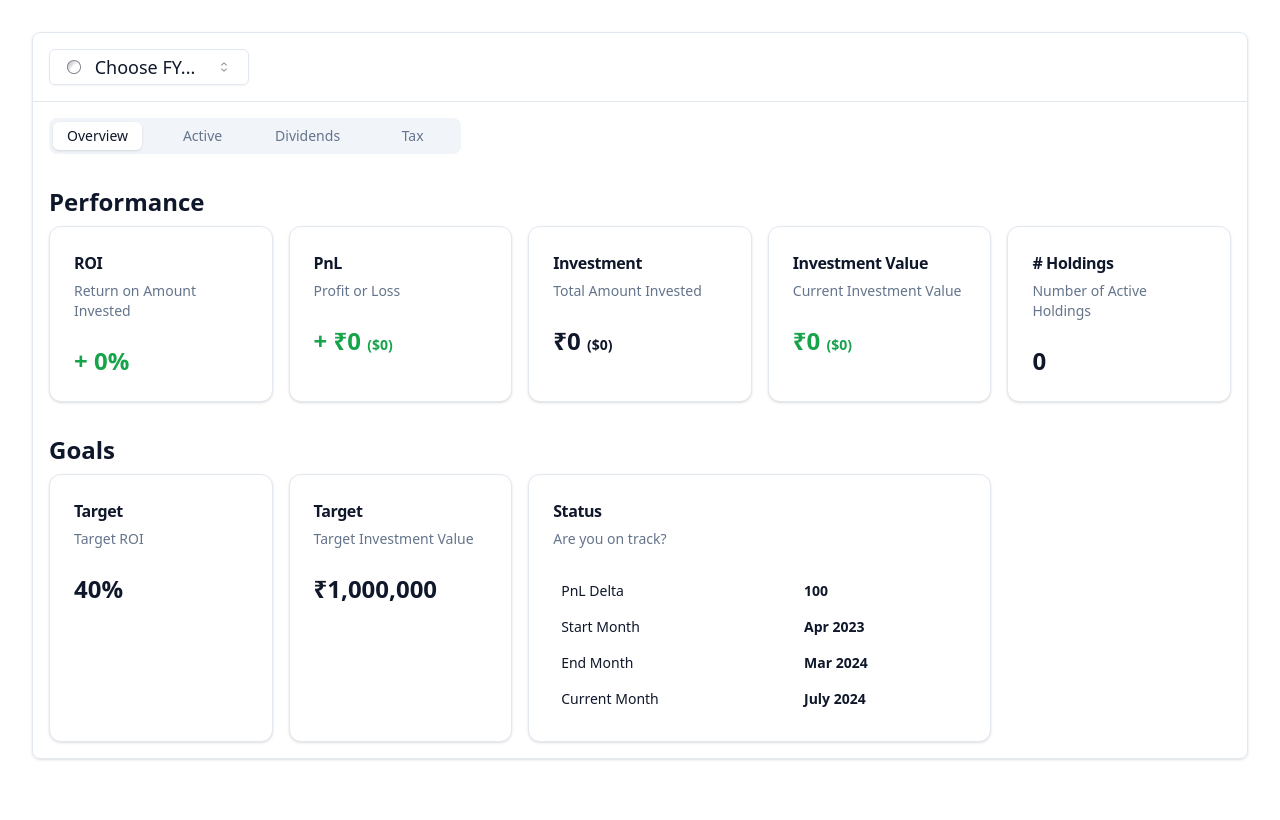
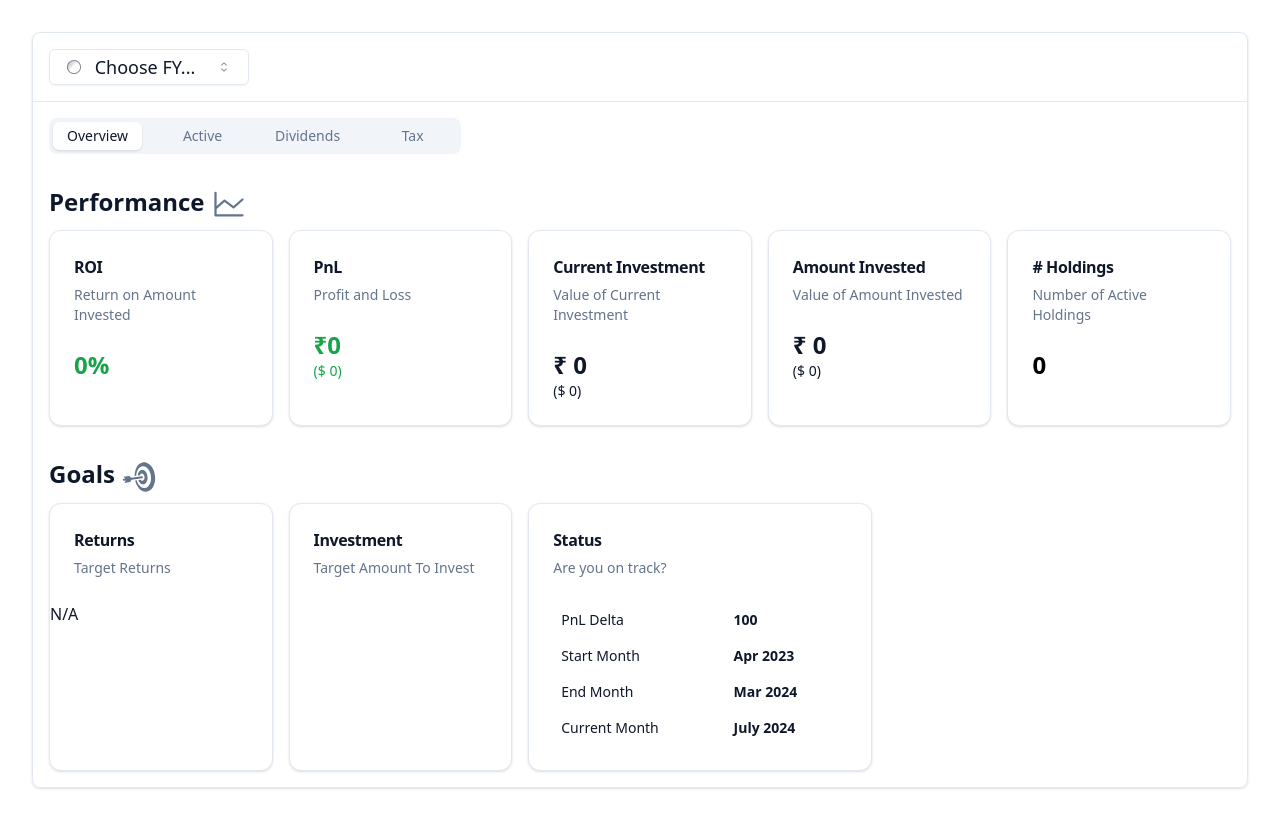
Before and after one commit to yashhjaggi1998/Stan-Weinstein-Portfolio, a Next.js app: page /portfolio in a window 1280 px wide. Built offline with nearby package versions, Linux system fonts and the light colour scheme; no server answers.

Commit message:
Updated Portfolio Tabs

```diff
--- a/components/custom/tabs/OverviewTab.tsx
+++ b/components/custom/tabs/OverviewTab.tsx
@@ -1,24 +1,43 @@
-import { AnnualOverviewData } from "@/types/AnnualOverviewData";
-
 import { TabsContent } from "@/components/ui/tabs";
 import { Card, CardContent, CardDescription, CardHeader, CardTitle } from "@/components/ui/card";
+import { Table, TableBody, TableCell, TableRow } from "@/components/ui/table";
 
+import { GiBullseye } from "react-icons/gi";
+import { PiChartLine } from "react-icons/pi";
 import theme from "@/utils/theme";
-import { Table, TableBody, TableCell, TableRow } from "@/components/ui/table";
-import { Badge } from "@/components/ui/badge";
+import { AnnualOverviewData, FinancialYear, Goals } from "types";
 
 interface OverviewTabProps {
     overview_data: AnnualOverviewData;
+    exchange_rate: number;
+    selected_financial_year: FinancialYear | null;
+}
+
+// JSON object to store goals for each financial year
+const goals: { [key: string]: Goals  } = {
+    "2023": {
+        targetRoi: 40,
+        targetPnL: 400,
+        targetInvestmentValue: 1000,
+    },
+    "2024": {
+        targetRoi: 40,
+        targetPnL: 5000,
+        targetInvestmentValue: 12500,
+    },
 }
 
 export function OverviewTab(props: OverviewTabProps) {
 
-    const { overview_data } = props;
+    const { overview_data, exchange_rate, selected_financial_year } = props;
 
     return (
-        <TabsContent value="overview" className="mt-8">
+        <TabsContent value="overview">
 
-            <h2 className="text-2xl font-bold">Performance</h2>
+            <div id="performance" className="mt-8">
+                <h2 className="text-2xl font-bold">
+                    Performance <PiChartLine className="inline-block text-4xl font-bolder text-slate-500" stroke="2"/>
+                </h2>
 
                 <div className="grid md:grid-cols-5 gap-4 mt-2">
                     <Card>
@@ -27,48 +46,54 @@ export function OverviewTab(props: OverviewTabProps) {
                             <CardDescription className="text-sm">Return on Amount Invested</CardDescription>
                         </CardHeader>
                         <CardContent>
-                        <span className={`text-2xl font-bold ${overview_data.percentReturn >= 0 ? "text-green-600" : "text-red-600"}`}>
-                            {overview_data.percentReturn >= 0 ? '+' : '-'} {overview_data.percentReturn.toLocaleString()}%
-                        </span>
+                            <p className={`text-2xl font-bold ${overview_data.percentReturn >= 0 ? "text-green-600" : "text-red-600"}`}>
+                                {formatAmount(overview_data.percentReturn)}%
+                            </p>
                         </CardContent>
                     </Card>
 
                     <Card>
                         <CardHeader>
                             <CardTitle className="text-md">PnL</CardTitle>
-                        <CardDescription className="text-sm">Profit or Loss</CardDescription>
+                            <CardDescription className="text-sm">Profit and Loss</CardDescription>
                         </CardHeader>
-                    <CardContent className={`text-2xl font-bold ${overview_data.percentReturn >= 0 ? "text-green-600" : "text-red-600"}`}>
-                        <span >
-                            {overview_data.absoluteReturn >= 0 ? '+' : '-'} ₹{overview_data.absoluteReturn.toLocaleString()}{" "}
-                            <span className="text-sm">(${overview_data.absoluteReturnUSD.toLocaleString()})</span>
-                        </span>
+                        <CardContent className={`${overview_data.percentReturn >= 0 ? "text-green-600" : "text-red-600"}`}>
+                            <p className="text-2xl font-bold ">
+                                ₹{formatAmount(overview_data.absoluteReturn)}{" "}
+                            </p>
+                            <p className="text-sm">
+                                {`($ ${formatAmount(overview_data.absoluteReturnUSD)})`}
+                            </p>
                         </CardContent>
                     </Card>
 
                     <Card>
                         <CardHeader>
-                        <CardTitle className="text-md">Investment</CardTitle>
-                        <CardDescription className="text-sm">Total Amount Invested</CardDescription>
+                            <CardTitle className="text-md">Current Investment</CardTitle>
+                            <CardDescription className="text-sm">Value of Current Investment</CardDescription>
                         </CardHeader>
                         <CardContent>
-                        <span className={`text-2xl font-bold`}>
-                            ₹{overview_data.amountInvested.toLocaleString()}{" "}
-                            <span className="text-sm">(${overview_data.amountInvestedUSD.toLocaleString()})</span>
-                        </span>
+                            <p className="text-2xl font-bold">
+                                ₹ {formatAmount(overview_data.currentInvestmentValue)}
+                            </p>
+                            <p className="text-sm">
+                                ($ {formatAmount(overview_data.currentInvestmentValueUSD)})
+                            </p>
                         </CardContent>
                     </Card>
 
                     <Card>
                         <CardHeader>
-                        <CardTitle className="text-md">Investment Value</CardTitle>
-                        <CardDescription className="text-sm">Current Investment Value</CardDescription>
+                            <CardTitle className="text-md">Amount Invested</CardTitle>
+                            <CardDescription className="text-sm">Value of Amount Invested</CardDescription>
                         </CardHeader>
                         <CardContent>
-                        <span className={`text-2xl font-bold ${overview_data.percentReturn >= 0 ? "text-green-600" : "text-red-600"}`}>
-                            ₹{overview_data.currentInvestmentValue.toLocaleString()}{" "}
-                            <span className="text-sm">(${overview_data.currentInvestmentValueUSD.toLocaleString()})</span>
-                        </span>
+                            <p className="text-2xl font-bold">
+                                ₹ {formatAmount(overview_data.amountInvested)}
+                            </p>
+                            <p className="text-sm">
+                                ($ {formatAmount(overview_data.amountInvestedUSD)})
+                            </p>
                         </CardContent>
                     </Card>
 
@@ -84,40 +109,100 @@ export function OverviewTab(props: OverviewTabProps) {
                         </CardContent>
                     </Card>
                 </div>
+            </div>
 
-            <h2 className="text-2xl font-bold mt-8">Goals</h2>
+            <div id="goals" className="mt-8">
 
-            <div className="grid md:grid-cols-5 gap-4 mt-2">
-                <Card>
+                <h2 className="text-2xl font-bold">
+                    Goals <GiBullseye className="inline-block text-4xl text-slate-500" />
+                </h2>
+
+                <div className="grid md:grid-cols-10 gap-4 mt-2">
+
+                    <Card className="col-span-2">
                         <CardHeader>
-                        <CardTitle className="text-md">Target</CardTitle>
-                        <CardDescription className="text-sm">Target ROI</CardDescription>
+                            <CardTitle className="text-md">Returns</CardTitle>
+                            <CardDescription className="text-sm">Target Returns { selected_financial_year && `- ${selected_financial_year.year}`}</CardDescription>
+                        </CardHeader>
+                        {selected_financial_year ? (
+                            <CardContent>
+                                <div className="flex justify-between items-center">
+                                    <span className="text-sm">
+                                        Percent
+                                    </span>
+                                    <span className="font-bold text-lg">
+                                        {formatAmount(goals[selected_financial_year.year].targetRoi)}%
+                                    </span>
+                                </div>
+
+                                <div className="flex justify-between mt-1">
+                                    <span className="text-sm">
+                                        Absolute
+                                    </span>
+                                    <div className="text-end">
+                                        <p className="font-bold text-lg">
+                                            ₹ {formatAmount(goals[selected_financial_year.year].targetPnL/exchange_rate)}
+                                        </p>
+                                        <p className="text-sm">
+                                            ($ {formatAmount(goals[selected_financial_year.year].targetPnL)})
+                                        </p>
+                                    </div>
+                                </div>
+                            </CardContent>
+
+                        ) : (
+                            `N/A`
+                        )}
+                    </Card>
+
+                    <Card className="col-span-2">
+                        <CardHeader>
+                            <CardTitle className="text-md">Investment</CardTitle>
+                            <CardDescription className="text-sm">Target Amount To Invest { selected_financial_year && `- ${selected_financial_year.year}`}</CardDescription>
                         </CardHeader>
                         <CardContent>
-                        <span className={`text-2xl font-bold ${theme.text.black}`}>
-                            40%
-                        </span>
+                            <p className={`text-xl font-bold text-black`}>
+                                {exchange_rate &&
+                                    exchange_rate !== 0 &&
+                                    selected_financial_year?.year &&
+                                    `₹ ${formatAmount(goals[selected_financial_year.year].targetInvestmentValue/exchange_rate)}`
+                                }{" "}
+                            </p>
+                            <p className="text-sm">
+                                {selected_financial_year?.year && `($ ${formatAmount(goals[selected_financial_year.year].targetInvestmentValue)})`}
+                            </p>
                         </CardContent>
                     </Card>
-                <Card>
-                    <CardHeader>
-                        <CardTitle className="text-md">Target</CardTitle>
-                        <CardDescription className="text-sm">Target Investment Value</CardDescription>
-                    </CardHeader>
-                    <CardContent>
-                        <span className={`text-2xl font-bold ${theme.text.black}`}>
-                            ₹1,000,000
-                        </span>
-                    </CardContent>
-                </Card>
-                <Card className="md:col-span-2">
+
+                    <StatusCard />
+
+                </div>
+
+            </div>
+
+        </TabsContent>
+    );
+}
+
+function formatAmount(amount: number) {
+    return parseFloat((amount).toFixed(2)).toLocaleString();
+}
+
+function StatusCard() {
+
+    return (
+        <Card className="md:col-span-3">
+
             <CardHeader>
                 <CardTitle className="text-md">Status</CardTitle>
                 <CardDescription className="text-sm">Are you on track?</CardDescription>
             </CardHeader>
+
             <CardContent>
                 <Table>
+
                     <TableBody>
+
                         <TableRow>
                             <TableCell>
                                 PnL Delta
@@ -126,6 +211,7 @@ export function OverviewTab(props: OverviewTabProps) {
                                 100
                             </TableCell>
                         </TableRow>
+
                         <TableRow>
                             <TableCell>
                                 Start Month
@@ -134,6 +220,7 @@ export function OverviewTab(props: OverviewTabProps) {
                                 Apr 2023
                             </TableCell>
                         </TableRow>
+
                         <TableRow>
                             <TableCell>
                                 End Month
@@ -142,6 +229,7 @@ export function OverviewTab(props: OverviewTabProps) {
                                 Mar 2024
                             </TableCell>
                         </TableRow>
+
                         <TableRow>
                             <TableCell>
                                 Current Month
@@ -150,12 +238,10 @@ export function OverviewTab(props: OverviewTabProps) {
                                 July 2024
                             </TableCell>
                         </TableRow>
+
                     </TableBody>
                 </Table>
             </CardContent>
         </Card>
-            </div>
-
-        </TabsContent>
     );
 }
```
Also changed, not shown: components/custom/tabs/ActiveHoldingsTab.tsx (+11 -5 lines). Lines whose indentation alone changed are shown as unchanged.
